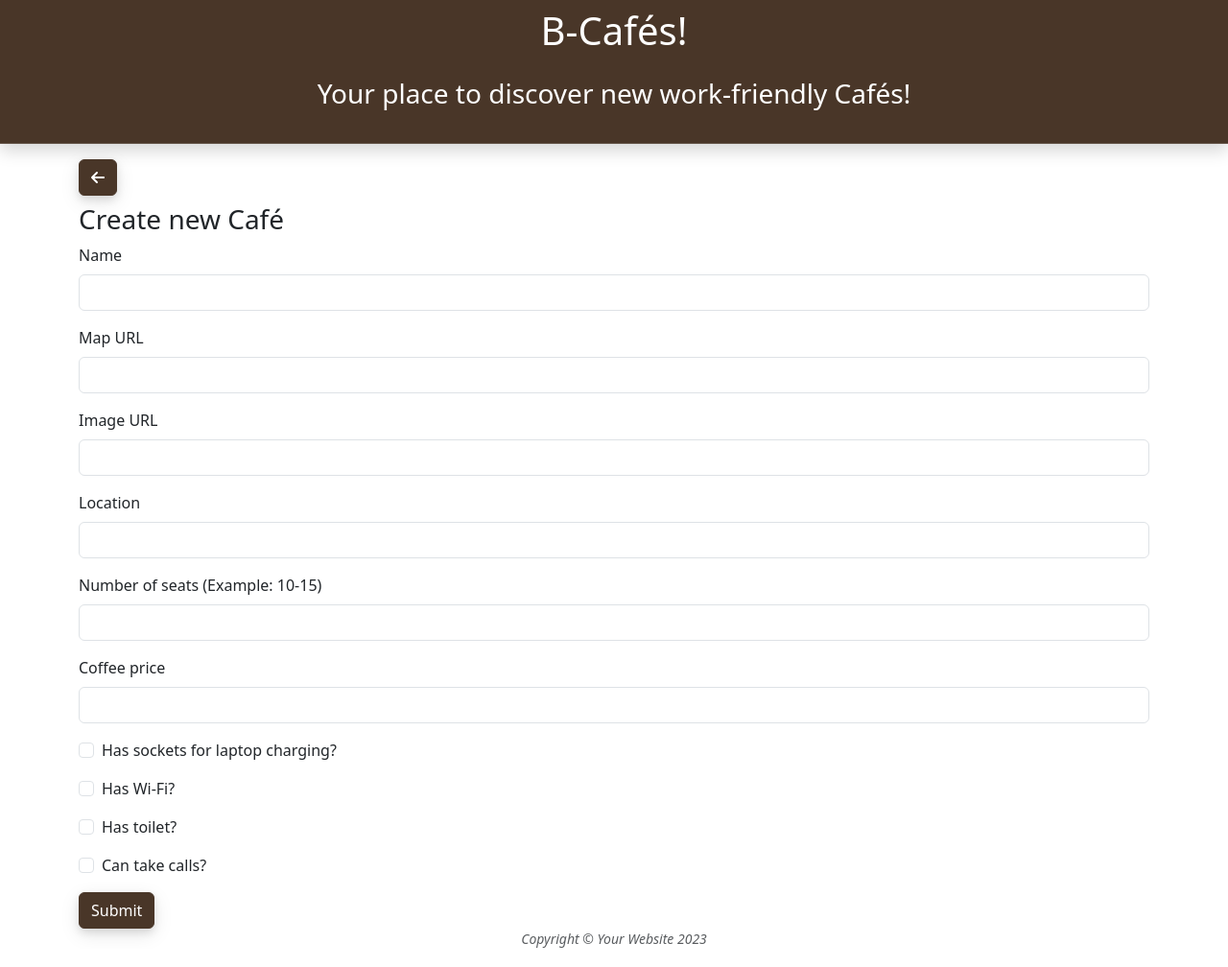
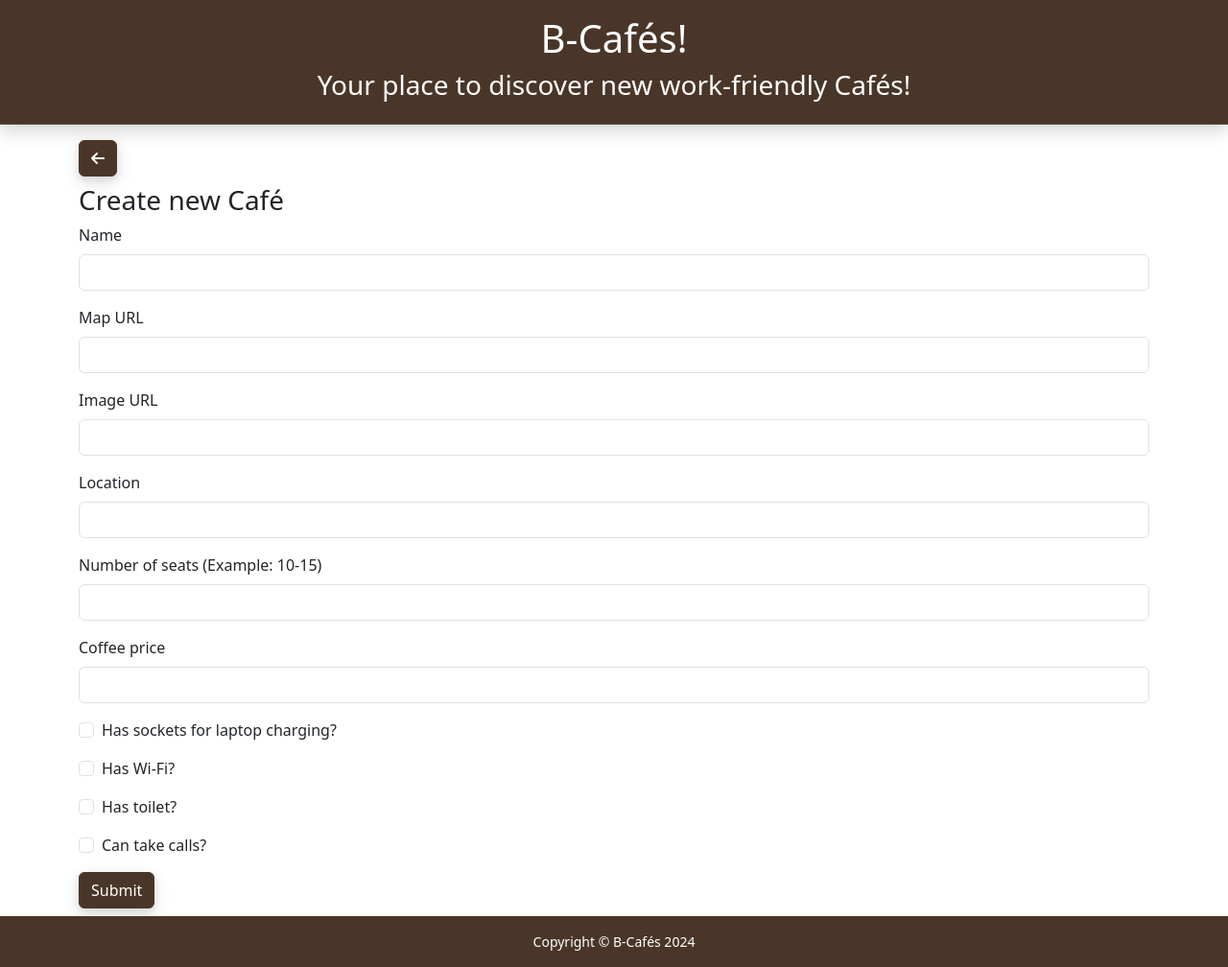
Before and after one commit to renankaic/portifolio-python-b-cafe, a Flask app: page /add-cafe in a window 1280 px wide. Shown: the whole page at 96% size. Run offline with Flask 3, Linux system fonts and the light colour scheme; some libraries are stand-ins or nearby versions.

Commit message:
Fix frontend: Adapted to Flask-Bootstrap layout standard

```diff
--- a/frontend/static/css/styles.css
+++ b/frontend/static/css/styles.css
@@ -1,12 +1,34 @@
-#page-header {
-    height: 150px;
+body {
+    min-height: 100vh;
+}
+
+#wrapper {
+    display: flex;
+    flex-direction: column;
+    min-height: 100vh;
+}
+
+header {
     color: white;
-    background: #493628;
+    box-shadow: 0 0.5rem 1rem rgba(0,0,0,0.15),inset 0 -1px 0 rgba(255,255,255,0.15);
+    flex: 0
+}
+
+main {
+    flex: 1
+}
+
+footer {
+    color: white;
     box-shadow: 0 0.5rem 1rem rgba(0,0,0,0.15),inset 0 -1px 0 rgba(255,255,255,0.15)
+    flex: 0
 }
 
 .dark-brown {
     color: #493628;
+}
+.dark-brown-bg {
+    background: #493628;
 }
 
 .btn {
--- a/frontend/templates/add_cafe.html
+++ b/frontend/templates/add_cafe.html
@@ -1,8 +1,7 @@
-{% include "header.html" %}
+{% extends "layout.html" %}
 {% block content %}
 {% from 'bootstrap5/form.html' import render_form %}
-
-<main class="container mt-3">
+<section class="container mt-3">
     <div class="row gx-2 justify-content-start">
         <div class="mb-2">
             <a href="{{ url_for('list_cafes') }}" class="btn btn-primary" data-bs-toggle="tooltip" data-bs-title="Go back"><i class="fa-solid fa-arrow-left"></i></a>
@@ -15,6 +14,5 @@
             {{ render_form(form, novalidate=True,  horizontal_columns=('lg', 2, 2)) }}
         </div>
     </div>
-</main>
-{% include "footer.html" %}
+</section>
 {% endblock %}
--- a/frontend/templates/footer.html
+++ /dev/null
@@ -1,10 +0,0 @@
-<footer class="container-fluid ">
-    <div class="small text-center text-muted fst-italic">Copyright &copy; Your Website 2023</div>
-</footer>
-<!-- Bootstrap core JS-->
-<script src="https://cdn.jsdelivr.net/npm/bootstrap@5.2.3/dist/js/bootstrap.bundle.min.js" integrity="sha384-kenU1KFdBIe4zVF0s0G1M5b4hcpxyD9F7jL+jjXkk+Q2h455rYXK/7HAuoJl+0I4" crossorigin="anonymous"></script>
-
-<!-- Custom JS -->
-<script src="{{ url_for('static', filename='js/scripts.js' )}}"></script>
-</body>
-</html>
--- a/frontend/templates/header.html
+++ /dev/null
@@ -1,50 +0,0 @@
-<!DOCTYPE html>
-<html lang="en">
-<head>
-    <meta charset="UTF-8">
-    <meta
-      name="viewport"
-      content="width=device-width, initial-scale=1, shrink-to-fit=no"
-    />
-    <title>B-Cafés!</title>
-    {% block styles %}
-    <!-- Load Bootstrap-Flask CSS here -->
-    {{ bootstrap.load_css() }}
-    <link
-      rel="icon"
-      type="image/x-icon"
-      href="{{ url_for('static', filename='assets/favicon.ico') }}"
-    />
-
-    <!-- Font Awesome icons (free version)-->
-    <script
-      src="https://use.fontawesome.com/releases/v6.3.0/js/all.js"
-      crossorigin="anonymous"
-    ></script>
-
-    <!-- Google fonts-->
-    <link
-      href="https://fonts.googleapis.com/css?family=Lora:400,700,400italic,700italic"
-      rel="stylesheet"
-      type="text/css"
-    />
-    <link
-      href="https://fonts.googleapis.com/css?family=Open+Sans:300italic,400italic,600italic,700italic,800italic,400,300,600,700,800"
-      rel="stylesheet"
-      type="text/css"
-    />
-
-    <!-- Core theme CSS (includes Bootstrap)-->
-    <link
-      href="{{ url_for('static', filename='css/styles.css') }}"
-      rel="stylesheet"
-    />
-    {% endblock %}
-</head>
-<body>
-    <header class="container-fluid" id="page-header">
-         <div class="col-12 text-center py-2 ">
-            <h1 style="margin-bottom: 25px;">B-Cafés!</h1>
-            <h3>Your place to discover new work-friendly Cafés!</h3>
-         </div>
-    </header>
--- /dev/null
+++ b/frontend/templates/layout.html
@@ -0,0 +1,78 @@
+<!DOCTYPE html>
+<html lang="en">
+<head>
+    {% block head %}
+    <meta charset="UTF-8">
+    <meta
+            name="viewport"
+            content="width=device-width, initial-scale=1, shrink-to-fit=no"
+    />
+    {% block styles %}
+    <!-- Load Bootstrap-Flask CSS here -->
+    {{ bootstrap.load_css() }}
+    <link
+            rel="icon"
+            type="image/x-icon"
+            href="{{ url_for('static', filename='assets/favicon.ico') }}"
+    />
+
+    <!-- Font Awesome icons (free version)-->
+    <script
+            src="https://use.fontawesome.com/releases/v6.3.0/js/all.js"
+            crossorigin="anonymous"
+    ></script>
+
+    <!-- Google fonts-->
+    <link
+            href="https://fonts.googleapis.com/css?family=Lora:400,700,400italic,700italic"
+            rel="stylesheet"
+            type="text/css"
+    />
+    <link
+            href="https://fonts.googleapis.com/css?family=Open+Sans:300italic,400italic,600italic,700italic,800italic,400,300,600,700,800"
+            rel="stylesheet"
+            type="text/css"
+    />
+
+    <!-- Core theme CSS (includes Bootstrap)-->
+    <link
+            href="{{ url_for('static', filename='css/styles.css') }}"
+            rel="stylesheet"
+    />
+    {% endblock %}
+
+    <title>B-Cafés!{% block title %}{% endblock %}</title>
+    {% endblock %}
+</head>
+<body>
+    <div id="wrapper">
+        <header class="container-fluid dark-brown-bg">
+            <div class="row py-3">
+                <div class="col-12 text-center align-middle ">
+                    <h1>B-Cafés!</h1>
+                    <h3>Your place to discover new work-friendly Cafés!</h3>
+                 </div>
+            </div>
+        </header>
+
+        <main id="content">
+            {% block content %}{% endblock %}
+        </main>
+
+        <footer class="container-fluid dark-brown-bg align-middle mt-2 py-3">
+            <div class="col-12 text-center small fsc-italic align-middle">
+                Copyright &copy; B-Cafés 2024
+            </div>
+        </footer>
+    </div>
+
+    {% block scripts %}
+    <!-- Bootstrap core JS-->
+    <script src="https://cdn.jsdelivr.net/npm/bootstrap@5.2.3/dist/js/bootstrap.bundle.min.js"
+            integrity="sha384-kenU1KFdBIe4zVF0s0G1M5b4hcpxyD9F7jL+jjXkk+Q2h455rYXK/7HAuoJl+0I4"
+            crossorigin="anonymous"></script>
+    <!-- Custom JS -->
+    <script src="{{ url_for('static', filename='js/scripts.js' )}}"></script>
+    {% endblock %}
+</body>
+</html>
```
Also changed, not shown: frontend/templates/index.html (+5 -5 lines).
